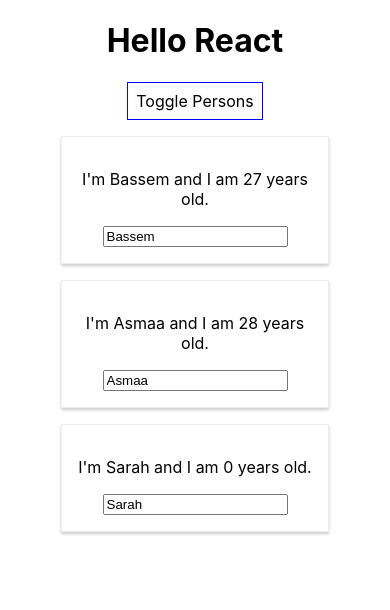
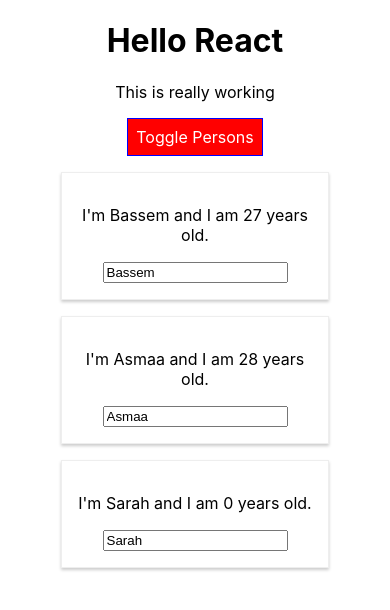
Before and after one commit to BassemGhoniem/hello-react, a React (Create React App) app: page / in a window 390 px wide. Both pictures are taken after a click on the button "Toggle Persons". Shown: the top 610 px of the page. Built offline with nearby package versions, Linux system fonts and the light colour scheme.

Commit message:
use pesudo classes and media queries using Radium

```diff
--- a/package.json
+++ b/package.json
@@ -3,6 +3,7 @@
   "version": "0.1.0",
   "private": true,
   "dependencies": {
+    "radium": "^0.25.1",
     "react": "^16.8.4",
     "react-dom": "^16.8.4",
     "react-scripts": "2.1.8"
--- a/src/App.css
+++ b/src/App.css
@@ -1,3 +1,11 @@
 .App {
   text-align: center;
 }
+
+.red {
+  color: red;
+}
+
+.bold {
+  font-weight: bold;
+}
--- a/src/App.js
+++ b/src/App.js
@@ -1,4 +1,5 @@
 import React, { Component } from 'react';
+import Radium, { StyleRoot } from 'radium';
 import './App.css';
 import Person from './Person/Person';
 
@@ -26,16 +27,21 @@
   }
   render() {
     const style = {
-      backgroundColor: 'white',
+      backgroundColor: 'green',
+      color: 'white',
       font: 'inherit',
       border: '1px solid blue',
       padding: '8px',
-      cursor: 'pointer'
+      cursor: 'pointer',
+      ':hover': {
+        backgroundColor: 'lightgreen',
+        color: 'black'
+      }
     };
 
     let persons = null;
 
-    if(this.state.showPersons)
+    if(this.state.showPersons) {
       persons =
       (
         <div>
@@ -52,13 +58,32 @@
           }
         </div>
       );
+      style.backgroundColor = 'red';
+      style[':hover'] = {
+        backgroundColor: 'salmon',
+        color: 'black'
+      }
+    }
+
+    let classes = [];
+
+    if(this.state.persons.length <= 2) {
+      classes.push('red');
+    }
+
+    if(this.state.persons.length <= 1) {
+      classes.push('bold');
+    }
 
     return (
-      <div className="App">
-        <h1>Hello React</h1>
-        <button style={style} onClick={this.togglePersonsHandler}>Toggle Persons</button>
-        { persons }
-      </div>
+      <StyleRoot>
+        <div className="App">
+          <h1>Hello React</h1>
+          <p className={classes.join(' ')}>This is really working </p>
+          <button style={style} onClick={this.togglePersonsHandler}>Toggle Persons</button>
+          { persons }
+        </div>
+      </StyleRoot>
     );
     // return React.createElement(
     //   'div',
@@ -68,4 +93,4 @@
   }
 }
 
-export default App;
+export default Radium(App);
--- a/src/Person/Person.js
+++ b/src/Person/Person.js
@@ -1,10 +1,21 @@
 import React from 'react';
 import './Person.css';
+import Radium from 'radium';
 
-export default (props) =>
-    <div className='Person'>
-        <p onClick={props.click}>
-            I'm {props.name} and I am {props.age} years old. <span>{props.children}</span>
-        </p>
-        <input type='text' onChange={props.changed} value={props.name}/>
-    </div>;
+const person = (props) =>{
+    const style = {
+        '@media (min-width: 500px)': {
+            width: '450px'
+        }
+    }
+    return (
+        <div className='Person' style={style}>
+            <p onClick={props.click}>
+                I'm {props.name} and I am {props.age} years old. <span>{props.children}</span>
+            </p>
+            <input type='text' onChange={props.changed} value={props.name}/>
+        </div>
+    );
+};
+
+export default Radium(person);
```
Also changed, not shown: 1 other file (tests, documents, lock files or other folders).
